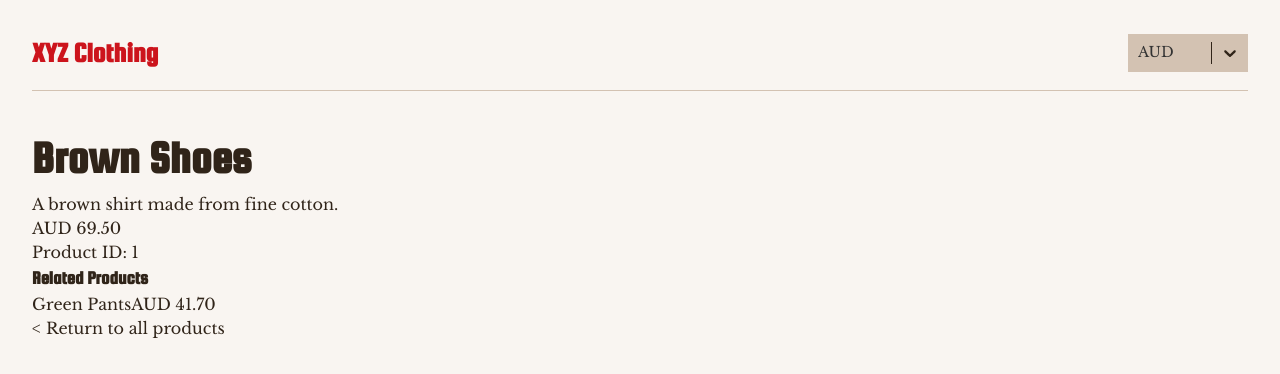
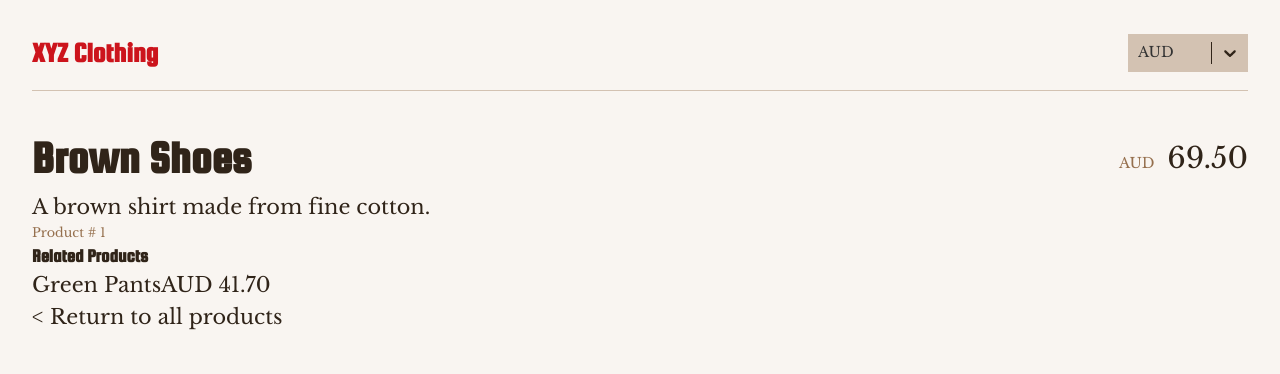
Before and after one commit to andrew-rayco/xyz-clothing, a React (Vite) app: page /products/1 in a window 1280 px wide. Shown: the top 374 px of the page. Built offline with nearby package versions, Linux system fonts and the light colour scheme.

Commit message:
Styles single product

```diff
--- a/src/components/SingleProduct.js
+++ b/src/components/SingleProduct.js
@@ -17,13 +17,17 @@ const SingleProduct = ({ productId, allProducts, userCurrency }) => {
 
   return (
     <div className="single-product">
-      <h2>{name}</h2>
-      <p>{description}</p>
-      <p>
-        <span>{userCurrency}</span>{' '}
-        {calculateLocalPrice(price.base, price.amount, userCurrency)}
-      </p>
-      <p>Product ID: {id}</p>
+      <div className="this-product">
+        <div className="product-info">
+          <h2>{name}</h2>
+          <p>{description}</p>
+          <p className="product-id">Product # {id}</p>
+        </div>
+        <p className="price">
+          <span>{userCurrency}</span>{' '}
+          {calculateLocalPrice(price.base, price.amount, userCurrency)}
+        </p>
+      </div>
 
       {relatedProductDetails ? (
         <RelatedProducts
--- a/src/index.js
+++ b/src/index.js
@@ -3,3 +3,13 @@ import ReactDOM from 'react-dom'
 import App from './components/App'
 
 ReactDOM.render(<App />, document.getElementById('root'))
+console.log(
+  `
+██╗  ██╗██╗██████╗ ███████╗    ███╗   ███╗███████╗
+██║  ██║██║██╔══██╗██╔════╝    ████╗ ████║██╔════╝
+███████║██║██████╔╝█████╗      ██╔████╔██║█████╗
+██╔══██║██║██╔══██╗██╔══╝      ██║╚██╔╝██║██╔══╝
+██║  ██║██║██║  ██║███████╗    ██║ ╚═╝ ██║███████╗
+╚═╝  ╚═╝╚═╝╚═╝  ╚═╝╚══════╝    ╚═╝     ╚═╝╚══════╝`,
+  'pls'
+)
--- a/src/scss/_app.scss
+++ b/src/scss/_app.scss
@@ -36,3 +36,8 @@ a {
     color: $primary;
   }
 }
+
+a,
+p {
+  font-size: 1em;
+}
--- a/src/scss/_product-list.scss
+++ b/src/scss/_product-list.scss
@@ -4,7 +4,7 @@
   }
 
   .products {
-    font-size: 1.2em;
+    font-size: 0.9em;
 
     a div {
       display: flex;
--- a/src/scss/index.scss
+++ b/src/scss/index.scss
@@ -2,3 +2,4 @@
 @import 'app';
 @import 'header';
 @import 'product-list';
+@import 'single-product';
--- /dev/null
+++ b/src/scss/single-product.scss
@@ -0,0 +1,27 @@
+.single-product {
+  p,
+  a {
+    font-size: 1.3em;
+  }
+
+  .price {
+    font-size: 1.8em;
+    margin-top: 0.5em;
+
+    span {
+      font-size: 0.5em;
+      color: lighten($bodyColor, 30);
+      margin-right: 0.3em;
+    }
+  }
+
+  .product-id {
+    font-size: 0.8em;
+    color: lighten($bodyColor, 30);
+  }
+
+  .this-product {
+    display: flex;
+    justify-content: space-between;
+  }
+}
```
